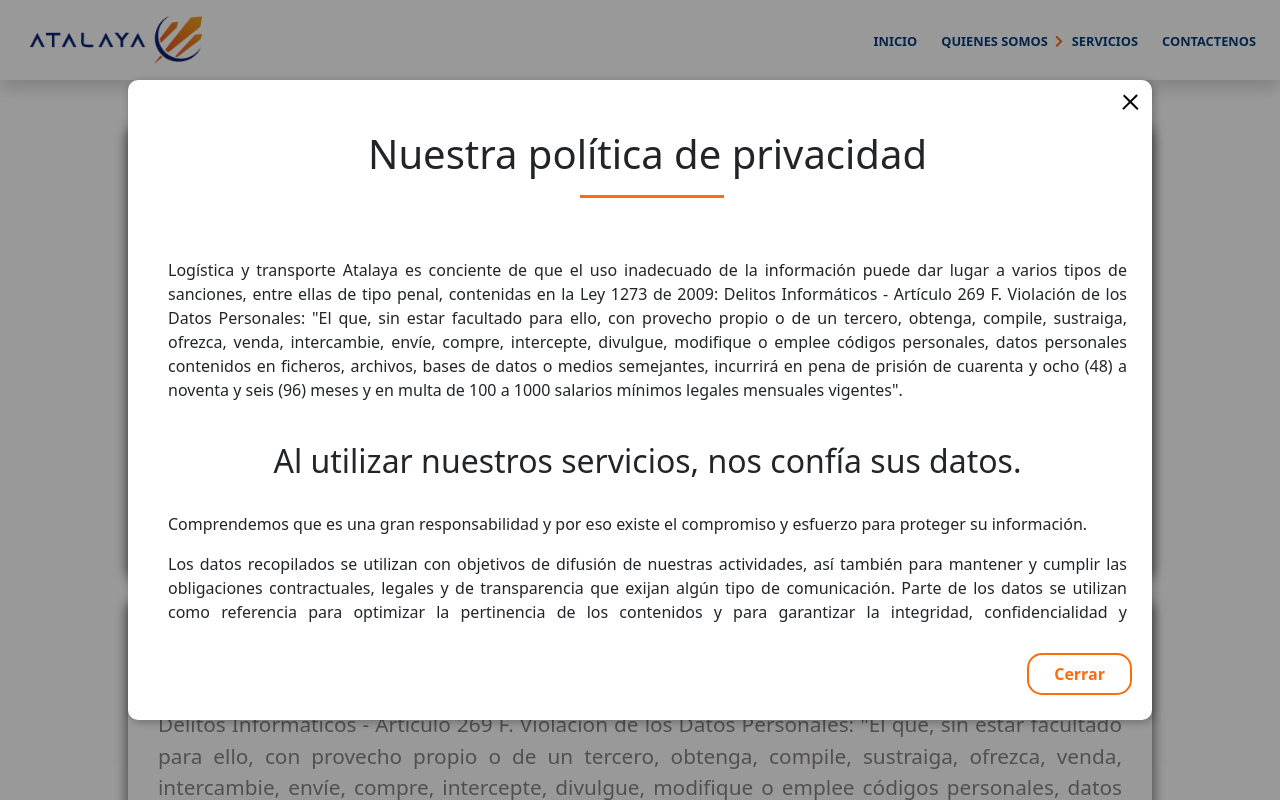
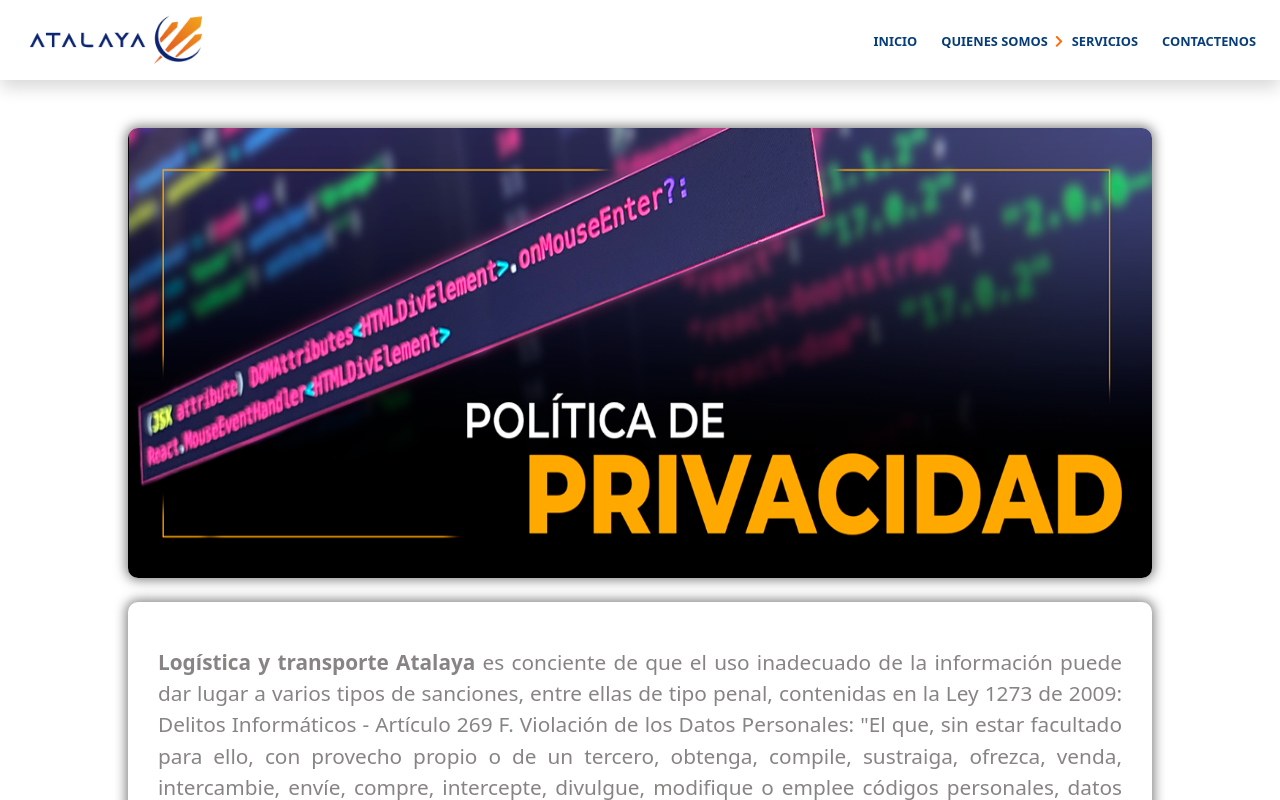
Before and after one commit to logitransatalaya/sitio_web_atalaya, a Next.js app: page /privacyPolicies in a window 1280 px wide. Shown: the top 800 px of the page. Built offline with nearby package versions, Linux system fonts and the light colour scheme.

Commit message:
cambio estado modal politicas de privacidad

```diff
--- a/pages/privacyPolicies.jsx
+++ b/pages/privacyPolicies.jsx
@@ -5,7 +5,7 @@ import Modal from 'components/Modal'
 import PrivacyPolicy from 'components/PrivacyPolicy'
 
 const privacyPolicies = () => {
-	const [showModal, setShowModal] = useState(true)
+	const [showModal, setShowModal] = useState(false)
 
 	const handleModal = () => {
 		setShowModal(!showModal)
```
